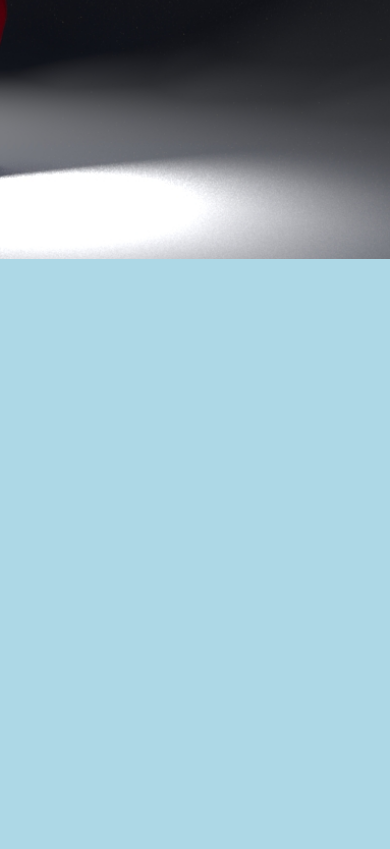
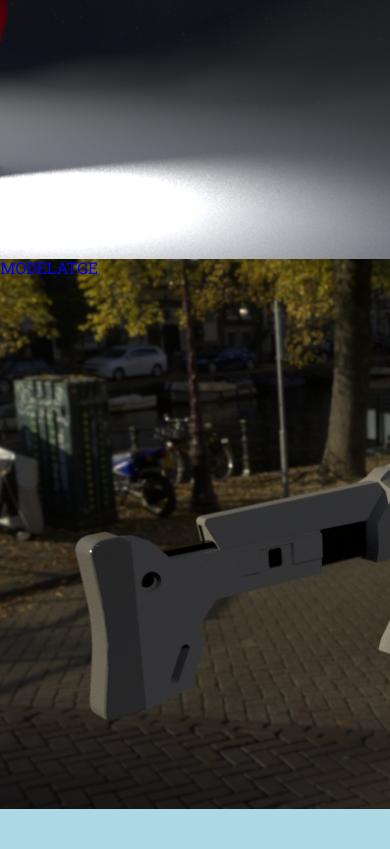
Before and after one commit to AdriUs03/AdriUs03.github.io, a plain HTML site: page index.html in a window 390 px wide. Shown: the part 901-1750 px from the top of the page. Before the commit the page ends 1160 px from the top, so only its background shows below. Drawn offline with Linux system fonts and the light colour scheme.

Commit message:
arreglando_errores

```diff
--- a/css/style_index.css
+++ b/css/style_index.css
@@ -75,7 +75,7 @@ header{
 }
 
 #video_intro{
-    display: flex:3;
+    display: flex:1;
     position: relative;
     width: 100vw;
     background-color: aqua;
@@ -88,11 +88,29 @@ header{
     display:flex:2;
     position: relative;
     width: 100vw;
-    height: 400px;
+    height: 800px;
     background-color: blue;
     background-image: url(../pages/fotos/ironman_super_calidad.jpg);
     background-size: cover;
     background-repeat: no-repeat;
+}
+
+#fotos_modelaje{
+    display:flex:3;
+    position: relative;
+    width: 100vw;
+    height: 800px;
+    background-color: blue;
+    background-image: url(../pages/fotos/arma_final.jpeg);
+    background-size: cover;
+    background-repeat: no-repeat;
+}
+
+#vacio{
+    display: flex;
+    position: relative;
+    width: 100vw;
+    height: 100px;
 }
 
 footer{
@@ -171,6 +189,10 @@ footer{
     height: 550px;
     top: 60px;
 }
+    #fotos_modelaje{
+    height: 550px;
+    top: 60px;
+}
     #foto_mia{
     margin-left: 25vw;
 }
@@ -196,6 +218,8 @@ footer{
     #fotos_iluminacion{
     top: 60px;
     background-position:right;
+}
+     #fotos_modelaje{
 }
     #foto_mia{
     margin-left: 10vw;
@@ -239,6 +263,9 @@ footer{
     height: 100px;
     background-position:center;
 }
+     #fotos_modelaje{
+         height: 100px;
+}
     #foto_mia{
     margin-left: 0vw;
 }
--- a/css/style_pages.css
+++ b/css/style_pages.css
@@ -30,6 +30,7 @@ header{
 .wrapper {
     width: 70%;
     display: flex;
+    flex-direction: column;
     justify-content: center;
     margin: auto;
     align-items: center;
@@ -40,6 +41,13 @@ header{
     position:relative;
     width: auto;
     height: auto;
+}
+
+#vacio{
+    display: flex;
+    position: relative;
+    width: 100vw;
+    height: 100px;
 }
 
 footer{
--- a/index.html
+++ b/index.html
@@ -19,6 +19,8 @@
             <source src="pages/videos/gif_mario_jhonny.mp4" type="video/mp4">
         </video>
         <div id="fotos_iluminacion"><a href="pages/fotos.html" id="boton_iluminacion">IL·LUMINACIÓ</a></div>
+        <div id="fotos_modelaje"><a href="pages/modelaje.html" id="boton_modelaje">MODELATGE</a></div>
+        <div id="vacio"></div>
     </div>
 </body>
 <footer>
```
Also changed, not shown: pages/animaciones.html (+1 -0 lines).
